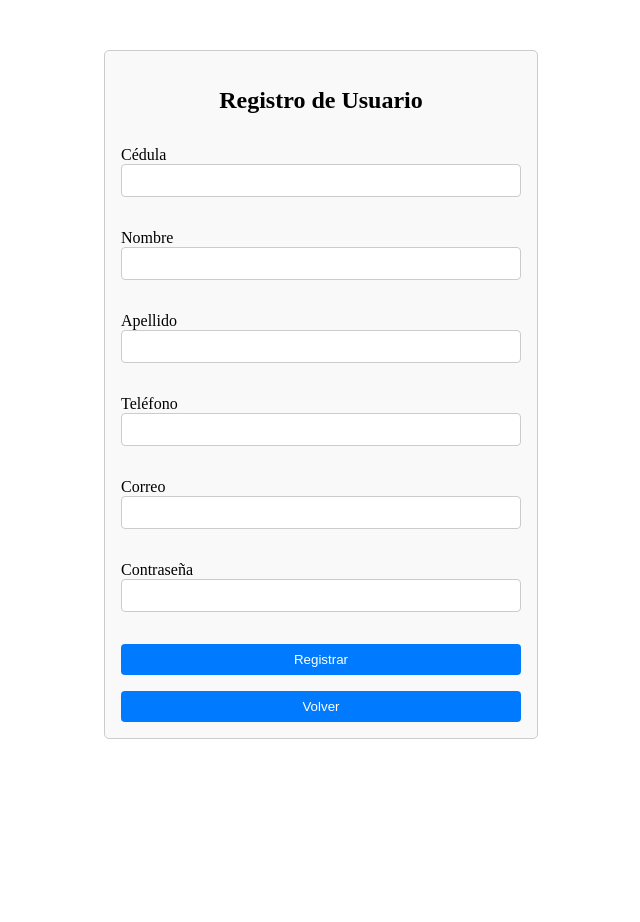
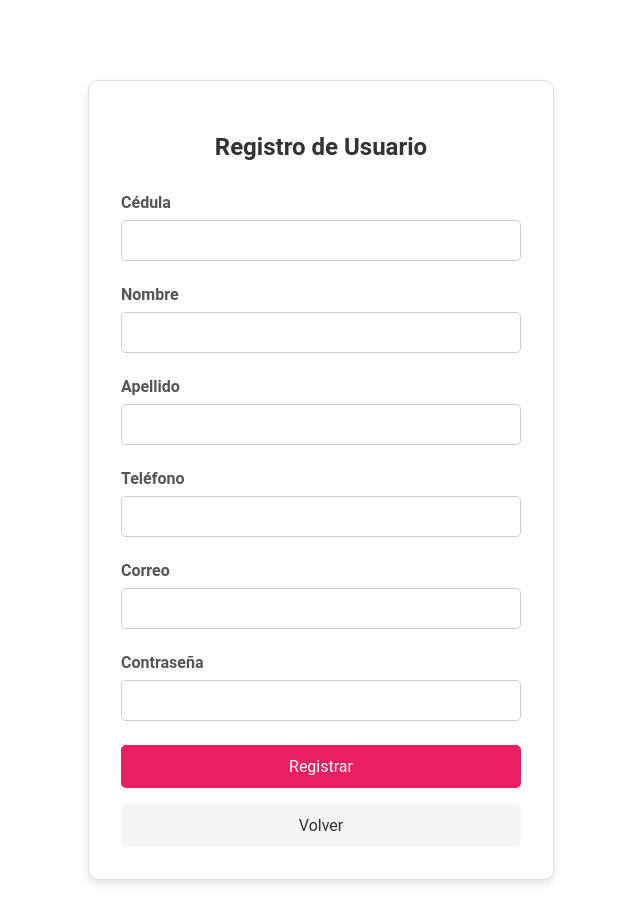
Before and after one commit to AMasiasLeen/Riserve_front, a Vue app: page /register in a window 1280 px wide. Shown: the top 922 px of the page, without its empty margins (319-959 px from the left). Before the commit the page ends 800 px from the top, so only its background shows below. Built offline with nearby package versions, Linux system fonts and the light colour scheme.

Commit message:
Implementacion localStorage - SessionStorage commit

```diff
--- a/src/auth.js
+++ b/src/auth.js
@@ -1,34 +1,33 @@
 // src/auth.js
-import { ref } from 'vue';
-import axios from "axios";
+import { ref } from 'vue'
+import axios from 'axios'
 
-const isAuthenticated = ref(false);
-const user = ref({ name: '' });
+const isAuthenticated = ref(false)
+const user = ref({ name: '' })
 
-
-async function login(username,password) {
-  isAuthenticated.value = true;
-  user.value.name = username;
+async function login(username, password) {
+  isAuthenticated.value = true
+  user.value.name = username
 
   const options = {
     method: 'POST',
     url: 'http://localhost:3000/api/v1/login',
-    headers: {'Content-Type': 'application/json'},
-    data: {Mail: username, Password: password}
-  };
+    headers: { 'Content-Type': 'application/json' },
+    data: { Mail: username, Password: password }
+  }
 
- const res = await axios.request(options)
-  console.log(res);
+  const res = await axios.request(options)
+  console.log(res)
   if (res.status == 200) {
+    sessionStorage.setItem('token', res.data.token)
     return true
   }
   return false
-
 }
 
 function logout() {
-  isAuthenticated.value = false;
-  user.value.name = '';
+  isAuthenticated.value = false
+  user.value.name = ''
 }
 
 export function useAuth() {
@@ -37,5 +36,5 @@ export function useAuth() {
     user,
     login,
     logout
-  };
+  }
 }
--- a/src/components/RegisterForm.vue
+++ b/src/components/RegisterForm.vue
@@ -2,26 +2,32 @@
     <div class="register-container">
       <h2>Registro de Usuario</h2>
       <form @submit.prevent="registerUser">
+        <div class="input-group">
           <label for="cedula">Cédula</label>
-            <input type="text" id="cedula" v-model="formData.cedula" required />
-
+          <input type="text" id="cedula" v-model="formData.user_ced" required />
+        </div>
+        <div class="input-group">
           <label for="name">Nombre</label>
-            <input type="text" id="name" v-model="formData.name" required />
-
+          <input type="text" id="name" v-model="formData.user_name" required />
+        </div>
+        <div class="input-group">
           <label for="lastname">Apellido</label>
           <input type="text" id="lastname" v-model="formData.lastname" required />
-
+        </div>
+        <div class="input-group">
           <label for="phone">Teléfono</label>
           <input type="text" id="phone" v-model="formData.phone" required />
-
+        </div>
+        <div class="input-group">
           <label for="email">Correo</label>
-            <input type="email" id="email" v-model="formData.email" required />
-
+          <input type="email" id="email" v-model="formData.user_mail" required />
+        </div>
+        <div class="input-group">
           <label for="password">Contraseña</label>
           <input type="password" id="password" v-model="formData.password" required />
-
-            <button type="submit">Registrar</button>
-            <button type="button" @click="goBack">Volver</button>
+        </div>
+        <button type="submit" class="btn-primary">Registrar</button>
+        <button type="button" @click="goBack" class="btn-tertiary">Volver</button>
       </form>
     </div>
   </template>
@@ -32,11 +38,11 @@ import { useRouter } from 'vue-router';
 import axios from 'axios';
 
 const formData = ref({
-    cedula: '',
-    name: '',
+    user_ced: '',
+    user_name: '',
     lastname: '',
     phone: '',
-    email: '',
+    user_mail: '',
     password: ''
 });
 
@@ -61,45 +67,74 @@ function goBack() {
 <style scoped>
 .register-container {
   max-width: 400px;
-    margin: 50px auto;
-    padding: 1rem;
-    border: 1px solid #ccc;
-    border-radius: 5px;
-    background-color: #f9f9f9;
+  margin: 80px auto;
+  padding: 2rem;
+  border: 1px solid #e0e0e0;
+  border-radius: 10px;
+  background-color: #fff;
+  box-shadow: 0 4px 8px rgba(0, 0, 0, 0.1);
 }
 
 .register-container h2 {
   text-align: center;
-    margin-bottom: 1rem;
+  margin-bottom: 2rem;
+  font-family: 'Roboto', sans-serif;
+  color: #333;
 }
 
-form {
-    display: flex;
-    flex-direction: column;
+.input-group {
+  margin-bottom: 1.5rem;
 }
 
-label {
-    margin-top: 1rem;
+.input-group label {
+  display: block;
+  margin-bottom: 0.5rem;
+  font-weight: bold;
+  font-family: 'Roboto', sans-serif;
+  color: #555;
 }
 
-input {
-    margin-bottom: 1rem;
-    padding: 0.5rem;
+.input-group input {
+  width: 100%;
+  padding: 0.75rem;
   border: 1px solid #ccc;
-    border-radius: 4px;
+  border-radius: 5px;
+  box-sizing: border-box;
+  font-family: 'Roboto', sans-serif;
 }
 
-button {
-    margin-top: 1rem;
-    padding: 0.5rem;
-    background-color: #007bff;
+.btn-primary {
+  width: 100%;
+  padding: 0.75rem;
+  background-color: #e91e63;
+  border: none;
   color: white;
-    border: none;
-    border-radius: 4px;
   cursor: pointer;
+  border-radius: 5px;
+  font-family: 'Roboto', sans-serif;
+  font-size: 1rem;
+  margin-bottom: 1rem;
+  transition: background-color 0.3s;
 }
 
-button:hover {
-    background-color: #0056b3;
+.btn-primary:hover {
+  background-color: #d81b60;
+}
+
+.btn-tertiary {
+  width: 100%;
+  padding: 0.75rem;
+  background-color: #f5f5f5;
+  border: none;
+  color: #333;
+  cursor: pointer;
+  border-radius: 5px;
+  font-family: 'Roboto', sans-serif;
+  font-size: 1rem;
+  transition: background-color 0.3s;
+}
+
+.btn-tertiary:hover {
+  background-color: #e0e0e0;
 }
 </style>
--- a/src/views/BusinessDetail.vue
+++ b/src/views/BusinessDetail.vue
@@ -22,6 +22,7 @@
 </template>
 
 <script setup>
+
 import { ref, onMounted } from 'vue';
 import { useRoute, useRouter } from 'vue-router';
 import { Swiper, SwiperSlide } from 'swiper/vue';
@@ -58,6 +59,7 @@ onMounted(() => {
     }
   ];
 });
+
 </script>
 
 <style scoped>
--- a/src/views/BusinessesView.vue
+++ b/src/views/BusinessesView.vue
@@ -7,7 +7,7 @@
       class="business-card"
       @click="goToMenus(business.name)"
     >
-      <img :src="business.image" :alt="business.name" class="business-image" />
+      <img :src="business.mainPicUrl" :alt="business.name" class="business-image" />
       <div class="business-info">
         <h3>{{ business.name }}</h3>
         <p>{{ business.description }}</p>
@@ -26,7 +26,7 @@ const businesses = ref([
   {
     name: 'AMERICAN DELI',
     description: 'LOS MEJORES PLATOS PARA DESAYUNAR Y ALMORZAR',
-    image: 'https://tb-static.uber.com/prod/image-proc/processed_images/02b67413ff086e0dc5cd6ca899cb62aa/3ac2b39ad528f8c8c5dc77c59abb683d.jpeg'
+    mainPicUrl: 'https://tb-static.uber.com/prod/image-proc/processed_images/02b67413ff086e0dc5cd6ca899cb62aa/3ac2b39ad528f8c8c5dc77c59abb683d.jpeg'
   },
   {
     name: 'POLLO FELIZ',
--- a/src/views/HomePage.vue
+++ b/src/views/HomePage.vue
@@ -6,7 +6,7 @@
         <swiper-slide v-for="(business, index) in businesses" :key="index">
           <router-link :to="{ name: 'business-detail', params: { id: business.businessID } }">
             <div class="card">
-              <img :src="business.image" alt="business.name" />
+              <img :src="business.image" :alt="business.name" />
               <div class="card-content">
                 <h3>{{ business.name }}</h3>
                 <p>{{ business.description }}</p>
@@ -18,6 +18,7 @@
     </section>
   </div>
 </template>
+
 
 <script setup>
 
@@ -36,11 +37,13 @@ onMounted(() => {
 
   async function addbusinesses() {
 
+  const token = sessionStorage.getItem("token")
+
   const options = {
     method: 'GET',
     url: 'http://localhost:3000/api/v1/businesses',
     headers: {
-    Authorization: 'Bearer eyJhbGciOiJIUzI1NiIsInR5cCI6IkpXVCJ9.eyJpZCI6MTIzNDY1NDc4OSwidXNlcl9uYW1lIjoiQ2FybGl0b3MiLCJ1c2VyX21haWwiOiJjb3JyZW9AZWplbXBsby5jb20iLCJ1c2VyX3BsYW4iOiJGcmVlbWl1bSIsImlhdCI6MTcyMjEwMTAwMSwiZXhwIjoxNzIyMTA0NjAxfQ.snapOvq4ofKVZuILZF9rED1vv49fZsHRC9sFQ2C9Ivc'
+      Authorization: `Bearer ${token}`
     }
   };
     axios.request(options).then(function (response) {
@@ -60,34 +63,50 @@ addbusinesses()
   max-width: 1200px;
   margin: 0 auto;
   padding: 2rem;
+  font-family: 'Roboto', sans-serif;
+}
+
+.home-page h1 {
+  text-align: center;
+  margin-bottom: 2rem;
+  color: #333;
+}
+
+.mySwiper {
+  padding: 2rem 0;
 }
 
 .card {
   background: white;
   border-radius: 8px;
-  box-shadow: 0 2px 10px rgba(0, 0, 0, 0.1);
+  box-shadow: 0 4px 10px rgba(0, 0, 0, 0.1);
   overflow: hidden;
-  transition: transform 0.2s ease-in-out;
+  transition: transform 0.3s ease-in-out, box-shadow 0.3s ease-in-out;
 }
 
 .card:hover {
   transform: scale(1.05);
+  box-shadow: 0 6px 20px rgba(0, 0, 0, 0.15);
 }
 
 .card img {
   width: 100%;
-  height: auto;
+  height: 200px;
+  object-fit: cover;
 }
 
 .card-content {
-  padding: 1rem;
+  padding: 1.5rem;
 }
 
 .card h3 {
-  margin: 0 0 0.5rem 0;
+  margin: 0 0 1rem 0;
+  font-size: 1.25rem;
+  color: #e91e63;
 }
 
 .card p {
   margin: 0;
+  color: #666;
 }
 </style>
```
Also changed, not shown: src/components/LoginForm.vue (+77 -23 lines), src/views/AdminView.vue (+64 -11 lines). Lines whose indentation alone changed are shown as unchanged.
